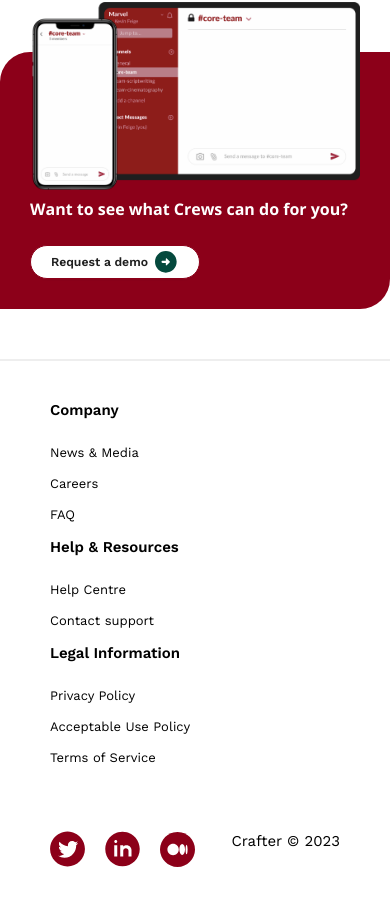
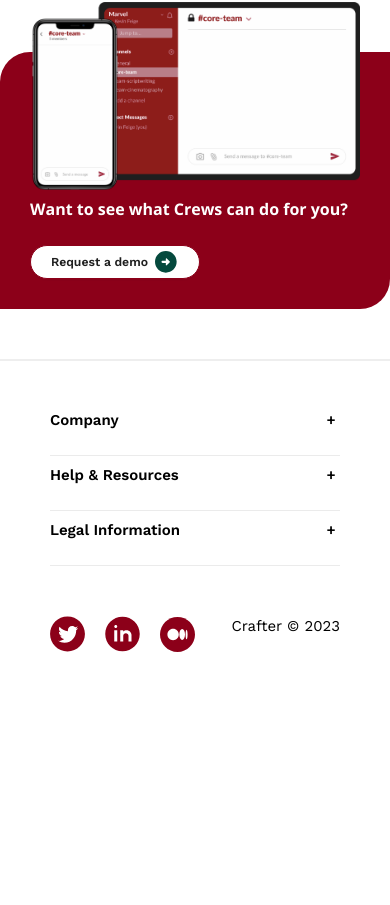
Before and after one commit to jayvaddoriya/crafter, a React (Create React App) app: page / in a window 390 px wide. Shown: the part 692-1597 px from the top of the page. After the commit the page ends 1394 px from the top, so only its background shows below. Built offline with nearby package versions, Linux system fonts and the light colour scheme.

Commit message:
footer design for mobile

```diff
--- a/src/component/Footer/Footer.jsx
+++ b/src/component/Footer/Footer.jsx
@@ -8,18 +8,27 @@
     <div className="footer">
       <Row>
         <Col xxl={5} xl={5} lg={5} md={5} xs={24} className="footer-menu">
-          <h5>Company</h5>
+          <input type="checkbox" id="company" className="dd-input" />
+          <label htmlFor="company">
+            <h5>Company</h5>
+          </label>
           <p>News & Media</p>
           <p>Careers</p>
           <p>FAQ</p>
         </Col>
         <Col xxl={5} xl={6} lg={7} md={6} xs={24} className="footer-menu">
-          <h5>Help & Resources</h5>
+          <input type="checkbox" id="help" className="dd-input" />
+          <label htmlFor="help">
+            <h5>Help & Resources</h5>
+          </label>
           <p>Help Centre</p>
           <p>Contact support</p>
         </Col>
         <Col xxl={6} xl={6} lg={7} md={6} xs={24} className="footer-menu">
-          <h5>Legal Information</h5>
+          <input type="checkbox" id="legal" className="dd-input" />
+          <label htmlFor="legal">
+            <h5>Legal Information</h5>
+          </label>
           <p>Privacy Policy</p>
           <p>Acceptable Use Policy</p>
           <p>Terms of Service</p>
--- a/src/component/Footer/footer.scss
+++ b/src/component/Footer/footer.scss
@@ -2,6 +2,9 @@
 
 .footer {
   padding: 120px 216px 73px 216px;
+  .dd-input {
+    display: none;
+  }
   @media (max-width: 1440px) {
     padding: 100px 100px 73px 100px;
   }
@@ -10,6 +13,33 @@
   }
   @media (max-width: 768px) {
     padding: 40px 50px 40px 50px;
+  }
+
+  @media (max-width: 480px) {
+    .dd-input + label {
+      display: flex;
+      border-bottom: 1px solid rgba(137, 137, 137, 0.17);
+      margin-top: 10px;
+      position: relative;
+      ::after {
+        content: "\002B";
+        position: absolute;
+        right: 0;
+        transform: translate(-50%);
+      }
+    }
+    .dd-input:checked + label {
+      margin-bottom: 20px;
+      ::after {
+        content: "\2212";
+      }
+    }
+    .dd-input ~ p {
+      display: none;
+    }
+    .dd-input:checked ~ p {
+      display: block;
+    }
   }
   background-color: $whiteColor;
   border-top: 2px solid #eeeeee;
@@ -33,7 +63,6 @@
     font-size: 24px;
     line-height: 28px;
     margin-bottom: 25px;
-    transition: all 0.5s ease-in-out;
     font-family: $primary-font !important;
     cursor: pointer;
     &:hover {
@@ -54,7 +83,7 @@
     align-items: center;
     justify-content: space-between;
     margin-top: 120px;
-    svg{
+    svg {
       width: 56px;
     }
     @media (max-width: 1024px) {
```
